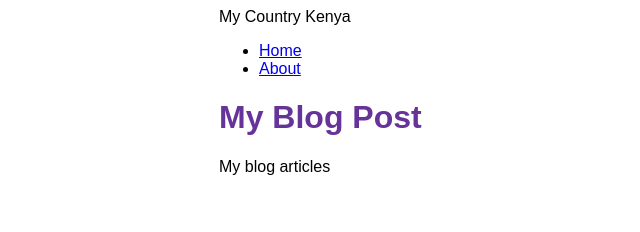
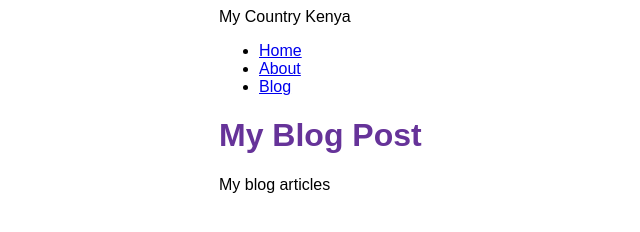
Before and after one commit to CalebCheptumo/my-first-gatsby-site, a Gatsby site: page /blog in a window 1280 px wide. Shown: the whole page, without its empty margins (171-811 px from the left). Built offline with nearby package versions, Linux system fonts and the light colour scheme; Gatsby itself is replaced by a stand-in of ours.

Commit message:
added blog page to nav

```diff
--- a/src/components/layout.js
+++ b/src/components/layout.js
@@ -30,6 +30,9 @@ const Layout = ({ pageTitle, children }) => {
           <li className={navLinkItem}>
             <Link to="/about" className={navLinkText}>About</Link>
           </li>
+          <li className={navLinkItem}>
+            <Link to= "/blog" className={navLinkText}>Blog</Link>
+          </li>
         </ul>
       </nav>
       <main>
```
